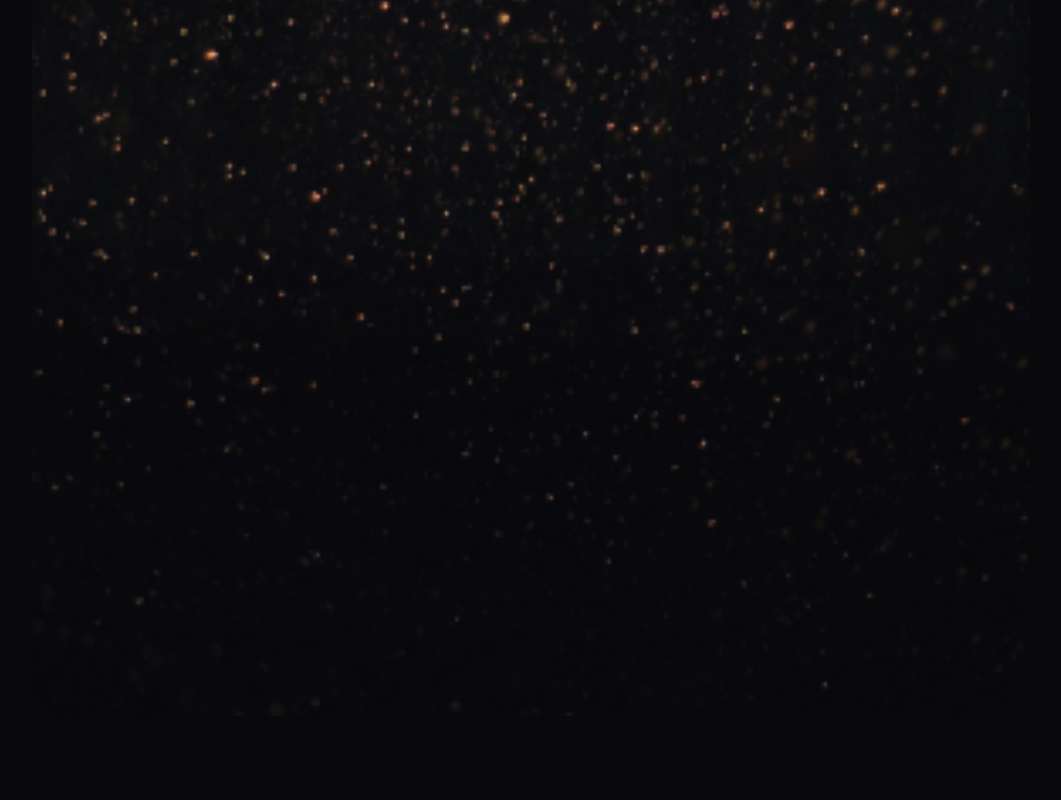
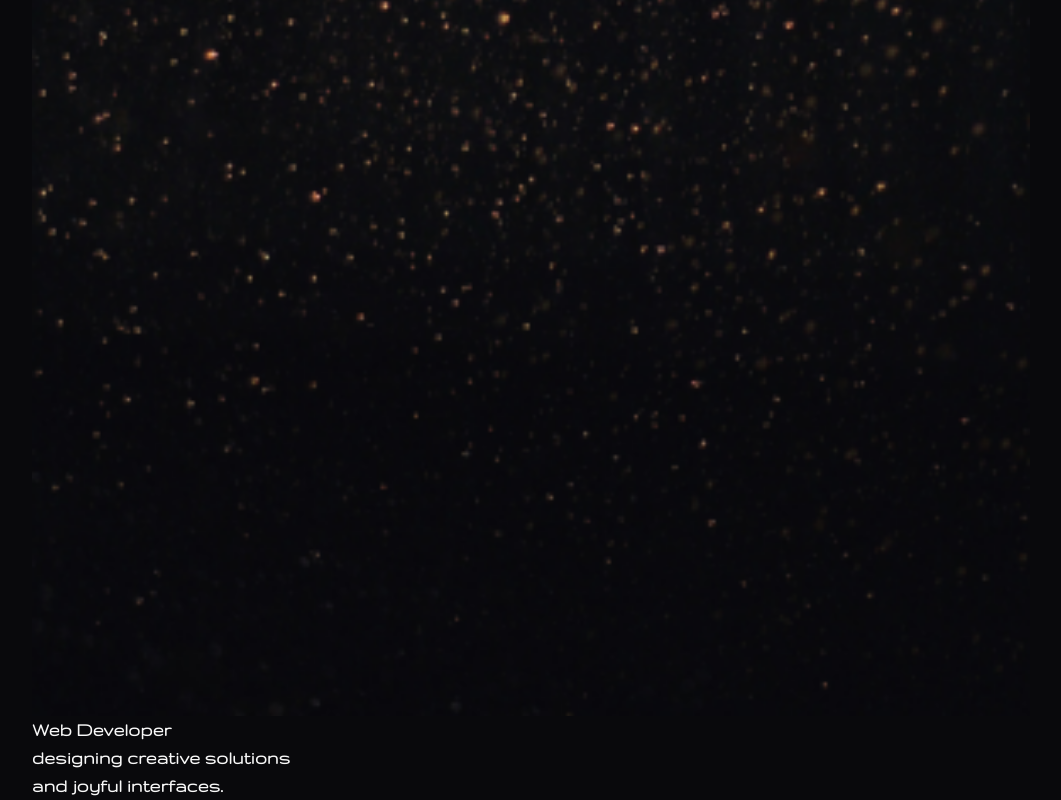
Before and after one commit to AdamDavisDeveloper/adams-portfolio, a React (Vite) app: page / in a window 1280 px wide. Shown: the part 906-1706 px from the top of the page, without its empty margins (109-1170 px from the left). Before the commit the page ends 1622 px from the top, so only its background shows below. Built offline with nearby package versions, Linux system fonts and the light colour scheme.

Commit message:
add new font and main title section

```diff
--- a/src/Globals.scss
+++ b/src/Globals.scss
@@ -1,5 +1,6 @@
 :root {
     --black: #09090C;
+    --white: #F8F8F8;
     --highlight-text: #C28854;
 }
 
@@ -18,6 +19,13 @@ html {
   src: local('FiraSansExtraCondensed-Regular'), url(./fonts/FiraSansExtraCondensed-Regular.ttf) format('truetype');
 }
 
+@font-face {
+  font-family: 'Gruppo';
+  src: local('Gruppo-Regular'), url(./fonts/Gruppo-Regular.ttf) format('truetype');
+}
+
+
+
 // NavBar Styles
 #NavBar {
     display: flex;
--- a/src/Views/Home/Main.scss
+++ b/src/Views/Home/Main.scss
@@ -33,3 +33,12 @@ header {
         margin-bottom: .15rem;
      }
 }
+
+#TitleDescription {
+    font-family: 'Gruppo', sans-serif;
+    h1 {
+        font-size: 1.25rem;
+        color: var(--white);
+        line-height: 28px;
+    }
+}
--- a/src/Views/Home/Main.tsx
+++ b/src/Views/Home/Main.tsx
@@ -13,6 +13,10 @@ export default function HomeMain() {
                 </div>
                 <img src={HomeImage} alt="upside-down man surrounded by pretty light flares" />
             </header>
+
+            <div id="TitleDescription">
+                <h1>Web Developer <br /> designing creative solutions <br /> and joyful interfaces.</h1>
+            </div>
         </main>
     )
 }
```
Also changed, not shown: src/fonts/Gruppo-Regular.ttf (added).
